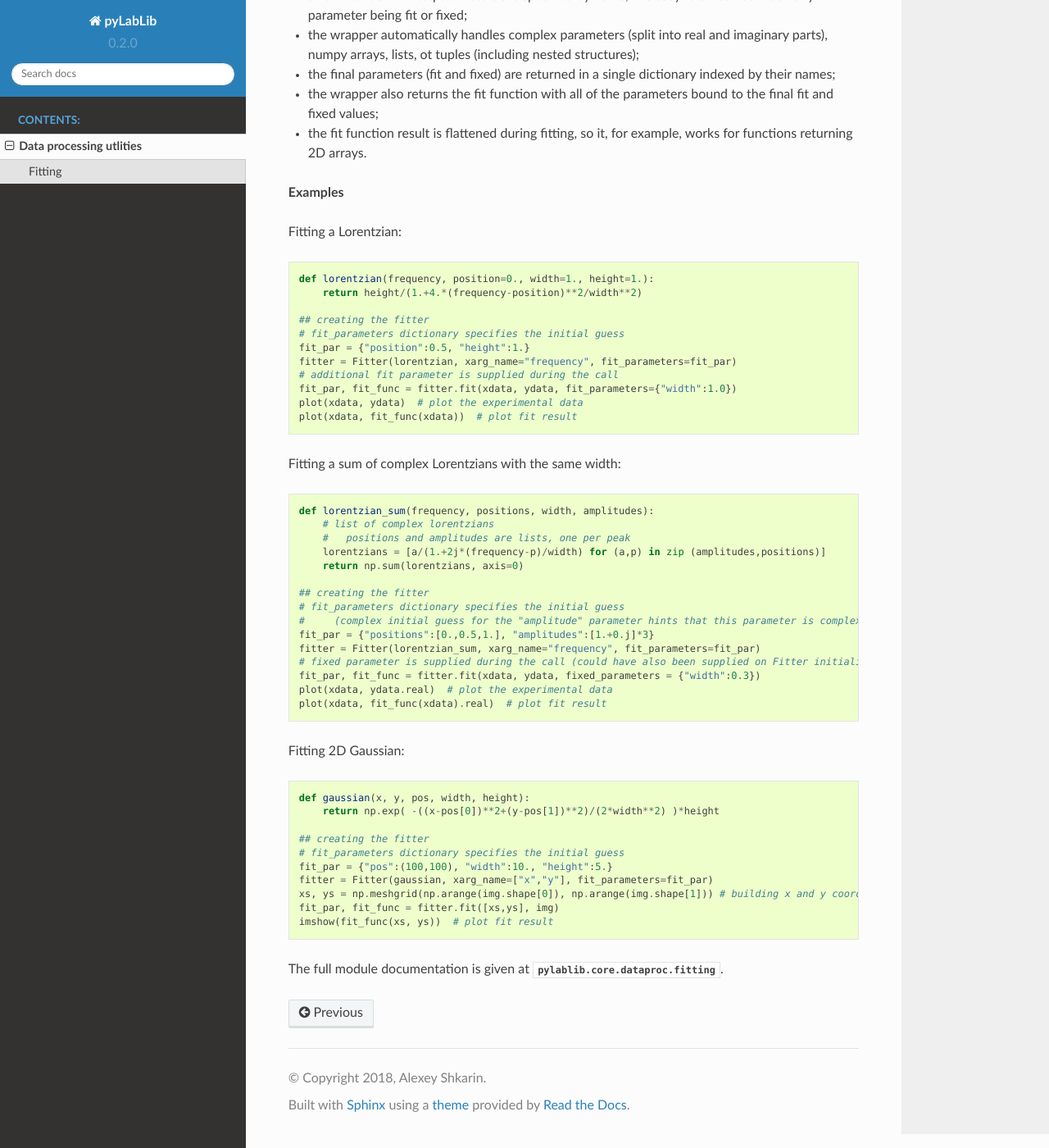
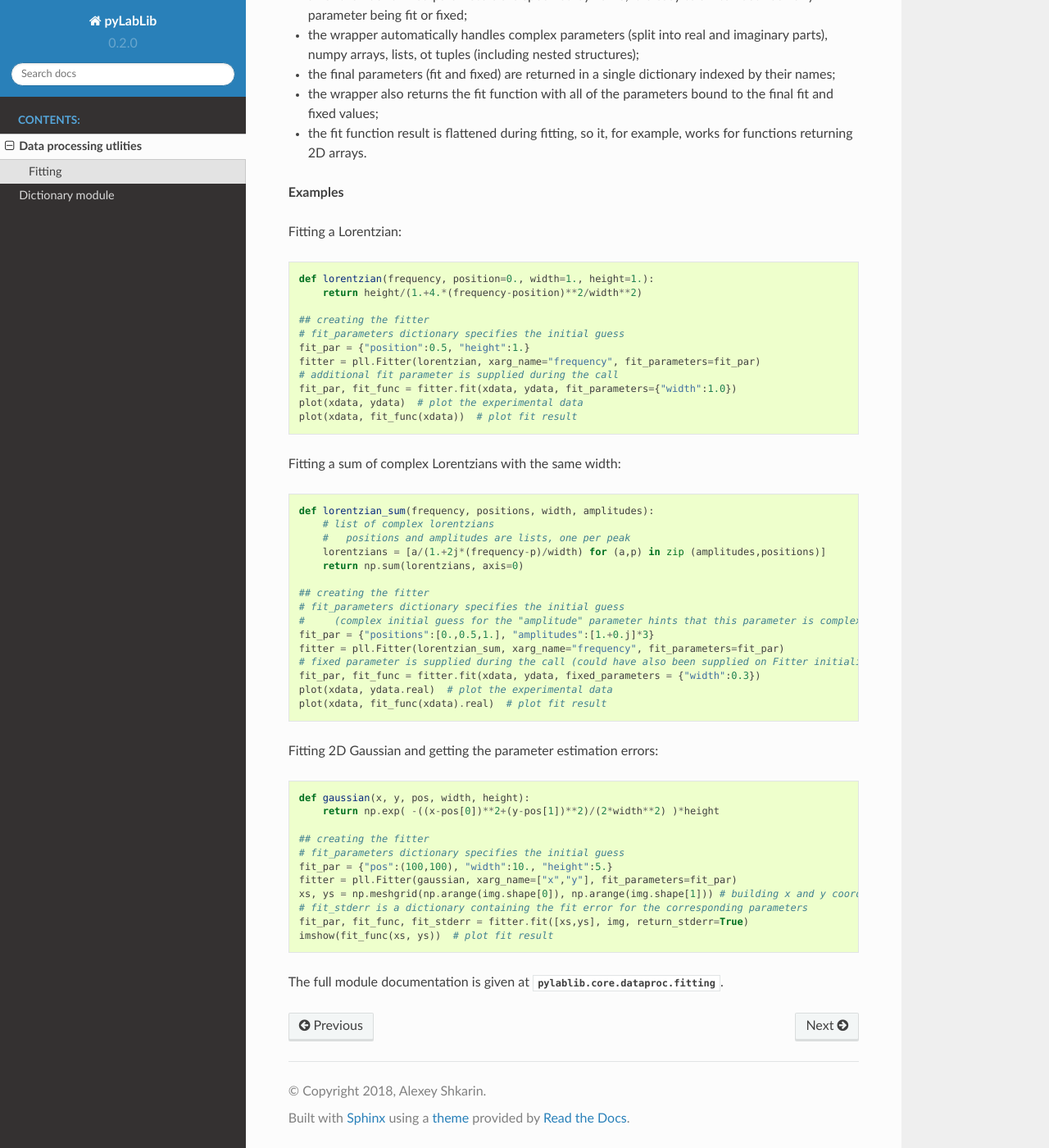
Before and after one commit to physici/pyLabLib, a Sphinx documentation site: the page built from docs/dataproc.rst, in a window 1280 px wide and 1400 px high, scrolled down 354 px. Shown: the whole window at 82% size. Built offline with Sphinx 7.4.7 and the Read the Docs theme 2.0.0, drawn with Linux system fonts in a browser that asks for light colours; formulas are drawn with MathJax 3; some of the changed text lies outside the part shown.

Commit message:
Added initial dictionary documentation.

```diff
--- a/docs/dataproc.rst
+++ b/docs/dataproc.rst
@@ -28,7 +28,7 @@ Fitting a Lorentzian::
     ## creating the fitter
     # fit_parameters dictionary specifies the initial guess
     fit_par = {"position":0.5, "height":1.}
-    fitter = Fitter(lorentzian, xarg_name="frequency", fit_parameters=fit_par)
+    fitter = pll.Fitter(lorentzian, xarg_name="frequency", fit_parameters=fit_par)
     # additional fit parameter is supplied during the call
     fit_par, fit_func = fitter.fit(xdata, ydata, fit_parameters={"width":1.0})
     plot(xdata, ydata)  # plot the experimental data
@@ -46,13 +46,13 @@ Fitting a sum of complex Lorentzians with the same width::
     # fit_parameters dictionary specifies the initial guess
     #     (complex initial guess for the "amplitude" parameter hints that this parameter is complex)
     fit_par = {"positions":[0.,0.5,1.], "amplitudes":[1.+0.j]*3}
-    fitter = Fitter(lorentzian_sum, xarg_name="frequency", fit_parameters=fit_par)
+    fitter = pll.Fitter(lorentzian_sum, xarg_name="frequency", fit_parameters=fit_par)
     # fixed parameter is supplied during the call (could have also been supplied on Fitter initialization)
     fit_par, fit_func = fitter.fit(xdata, ydata, fixed_parameters = {"width":0.3})
     plot(xdata, ydata.real)  # plot the experimental data
     plot(xdata, fit_func(xdata).real)  # plot fit result
 
-Fitting 2D Gaussian::
+Fitting 2D Gaussian and getting the parameter estimation errors::
 
     def gaussian(x, y, pos, width, height):
         return np.exp( -((x-pos[0])**2+(y-pos[1])**2)/(2*width**2) )*height
@@ -60,9 +60,10 @@ Fitting 2D Gaussian::
     ## creating the fitter
     # fit_parameters dictionary specifies the initial guess
     fit_par = {"pos":(100,100), "width":10., "height":5.}
-    fitter = Fitter(gaussian, xarg_name=["x","y"], fit_parameters=fit_par)
+    fitter = pll.Fitter(gaussian, xarg_name=["x","y"], fit_parameters=fit_par)
     xs, ys = np.meshgrid(np.arange(img.shape[0]), np.arange(img.shape[1])) # building x and y coordinates for the image
-    fit_par, fit_func = fitter.fit([xs,ys], img)
+    # fit_stderr is a dictionary containing the fit error for the corresponding parameters
+    fit_par, fit_func, fit_stderr = fitter.fit([xs,ys], img, return_stderr=True)
     imshow(fit_func(xs, ys))  # plot fit result
 
 The full module documentation is given at :mod:`pylablib.core.dataproc.fitting`.
--- a/docs/index.rst
+++ b/docs/index.rst
@@ -11,6 +11,7 @@ Welcome to pyLabLib's documentation!
     :caption: Contents:
 
     dataproc
+    utils
 
 Indices and tables
 ==================
```
Also changed, not shown: other parts of docs/dataproc.rst (+1 -1 lines), docs/utils.rst (added, +10 -0 lines).
